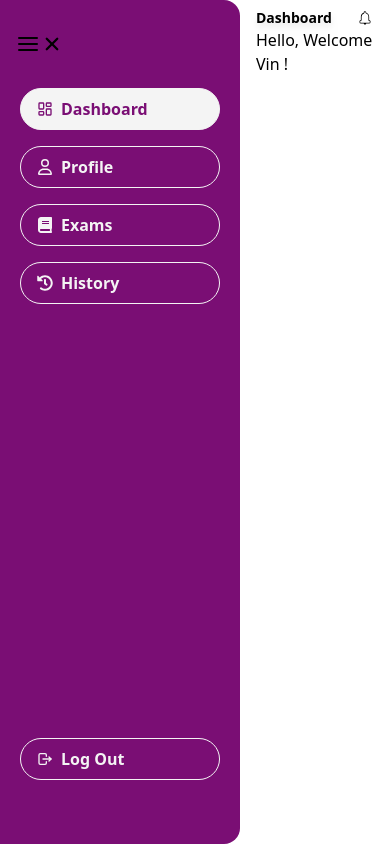
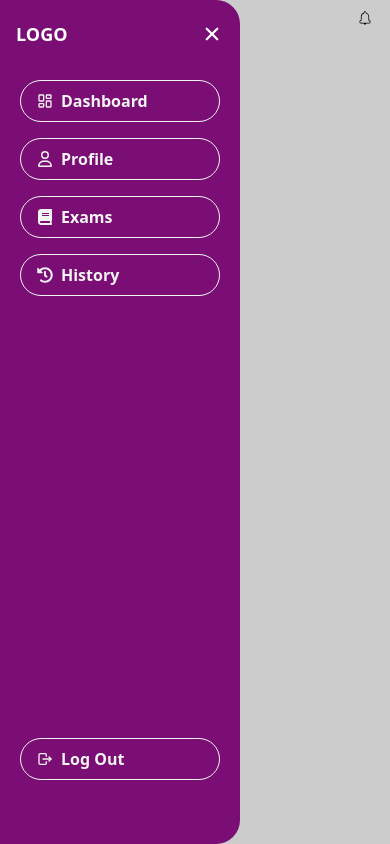
Before and after one commit to jubidom/cbt-frontend, a React app: page /dashboard in a window 390 px wide. Both pictures are taken after a click on the icon 28 px from the left and 44 px from the top of the page. Built offline with nearby package versions, Linux system fonts and the light colour scheme; the HTML template or start-up script is replaced by a standard one.

Commit message:
Feature Mobile Navigation

```diff
--- a/src/components/dashboards/studentdashboard/MainDisplay.jsx
+++ b/src/components/dashboards/studentdashboard/MainDisplay.jsx
@@ -1,15 +1,20 @@
 import { CiBellOn } from "react-icons/ci";
+import { FiMenu } from "react-icons/fi";
 
-function MainDisplay({ children }) {
+function MainDisplay({ children, setIsOpen }) {
   return (
     <section className="px-4 py-2 flex flex-col flex-grow max-h-full">
-      <header className="flex flex-grow items-center gap-2 justify-between">
-        <h1 className="md:text-xl text-sm font-semibold drop-shadow-lg">
-          Dashboard
+      <header className="flex flex-grow items-center gap-2 justify-between overflow-hidden">
+        <h1 className="md:text-xl text-sm font-semibold drop-shadow-lg flex items-center gap-6">
+          <FiMenu
+            onClick={() => setIsOpen(true)}
+            className="block lg:hidden cursor-pointer text-lg"
+          />
+          <span>Dashboard</span>
         </h1>
         <CiBellOn className="text-lg cursor-pointer" />
       </header>
-      <main className="flex-grow h-full">{children}</main>
+      <main className="flex-grow h-full overflow-hidden">{children}</main>
     </section>
   );
 }
--- /dev/null
+++ b/src/components/dashboards/studentdashboard/MobileNav.jsx
@@ -0,0 +1,70 @@
+import { IoClose } from "react-icons/io5";
+import { LuLayoutDashboard } from "react-icons/lu";
+import { FaBook } from "react-icons/fa";
+import { FaRegUser } from "react-icons/fa6";
+import { FaHistory } from "react-icons/fa";
+import { TbLogout } from "react-icons/tb";
+
+import Button from "../../Button";
+
+const btnStyle = `inline-block px-4 py-2 rounded-full text-black w-full active:text-secondary focus:text-secondary active:bg-primary focus:bg-primary text-primary border border-primary font-semibold flex items-center gap-2`;
+
+const tabs = ["dashboard", "profile", "exams", "history"];
+const icons = [<LuLayoutDashboard />, <FaRegUser />, <FaBook />, <FaHistory />];
+
+function MobileNav({ onhandleActiveTab, activeTab, setIsOpen }) {
+  return (
+    <aside className=" absolute top-0 bottom-0 left-0 h-full w-full bg-[rgba(0,0,0,0.2)] z-10 ">
+      <section className="bg-secondary h-full w-60 flex flex-col px-4 py-2 rounded-br-3xl rounded-tr-3xl">
+        <div className="pt-3 pb-6 flex items-center justify-between">
+          <h1 className="font-semibold text-lg text-white">LOGO</h1>
+          <IoClose
+            className="text-2xl block lg:hidden cursor-pointer text-white"
+            onClick={() => setIsOpen(false)}
+          />
+        </div>
+        <div className="flex-grow flex flex-col justify-between px-1 py-2">
+          <div className="flex flex-col gap-4">
+            {tabs.map((tabOpt, i) => {
+              return (
+                <Button
+                  type="link"
+                  to={tabOpt}
+                  key={tabOpt}
+                  onClick={() => onhandleActiveTab(tabOpt)}
+                  className={
+                    activeTab === tabOpt
+                      ? `${btnStyle} bg-primary text-secondary`
+                      : btnStyle
+                  }
+                >
+                  <span title={tabOpt}>{icons[i]}</span>
+                  {tabOpt.charAt(0).toUpperCase() + tabOpt.slice(1)}
+                </Button>
+              );
+            })}
+          </div>
+          <div className="mb-12">
+            <Button
+              key="logout"
+              to="/login"
+              onClick={() => onhandleActiveTab("logout")}
+              className={
+                activeTab === "logout"
+                  ? `${btnStyle} bg-primary text-secondary `
+                  : btnStyle
+              }
+            >
+              <span title="logout">
+                <TbLogout />
+              </span>
+              Log Out
+            </Button>
+          </div>
+        </div>
+      </section>
+    </aside>
+  );
+}
+
+export default MobileNav;
--- a/src/components/dashboards/studentdashboard/SideBar.jsx
+++ b/src/components/dashboards/studentdashboard/SideBar.jsx
@@ -1,7 +1,5 @@
-import { FiMenu } from "react-icons/fi";
 import { LuLayoutDashboard } from "react-icons/lu";
 
-import { IoClose } from "react-icons/io5";
 import { FaBook } from "react-icons/fa";
 import { FaRegUser } from "react-icons/fa6";
 import { FaHistory } from "react-icons/fa";
@@ -15,10 +13,9 @@ const icons = [<LuLayoutDashboard />, <FaRegUser />, <FaBook />, <FaHistory />];
 
 function SideBar({ onhandleActiveTab, activeTab }) {
   return (
-    <aside className="bg-secondary min-w-60 flex flex-col px-4 py-2 rounded-br-2xl rounded-tr-2xl">
-      <div className="py-6 flex items-center">
-        <FiMenu className="text-2xl" />
-        <IoClose className="text-2xl" />
+    <aside className="bg-secondary min-w-60 lg:flex flex-col px-4 py-2 rounded-br-2xl rounded-tr-2xl hidden">
+      <div className="py-6">
+        <h1>Logo</h1>
       </div>
       <div className="flex-grow flex flex-col justify-between px-1 py-2">
         <div className="flex flex-col gap-4">
--- a/src/components/dashboards/studentdashboard/StudentDashboard.jsx
+++ b/src/components/dashboards/studentdashboard/StudentDashboard.jsx
@@ -2,15 +2,19 @@ import { useState } from "react";
 import SideBar from "./SideBar";
 import MainDisplay from "./MainDisplay";
 import { Outlet } from "react-router-dom";
+import MobileNav from "./MobileNav";
 function StudentDashboard() {
   const [activeTab, setActiveTab] = useState("dashboard");
+  const [isOpen, setIsOpen] = useState(false);
+
   function handleActiveTab(tab) {
     setActiveTab(tab);
   }
   return (
-    <section className="min-h-dvh flex ">
+    <section className="min-h-dvh flex relative overflow-hidden">
       <SideBar onhandleActiveTab={handleActiveTab} activeTab={activeTab} />
-      <MainDisplay activeTab={activeTab}>
+      {isOpen ? <MobileNav setIsOpen={setIsOpen} /> : null}
+      <MainDisplay activeTab={activeTab} setIsOpen={setIsOpen}>
         <Outlet />
       </MainDisplay>
     </section>
```
